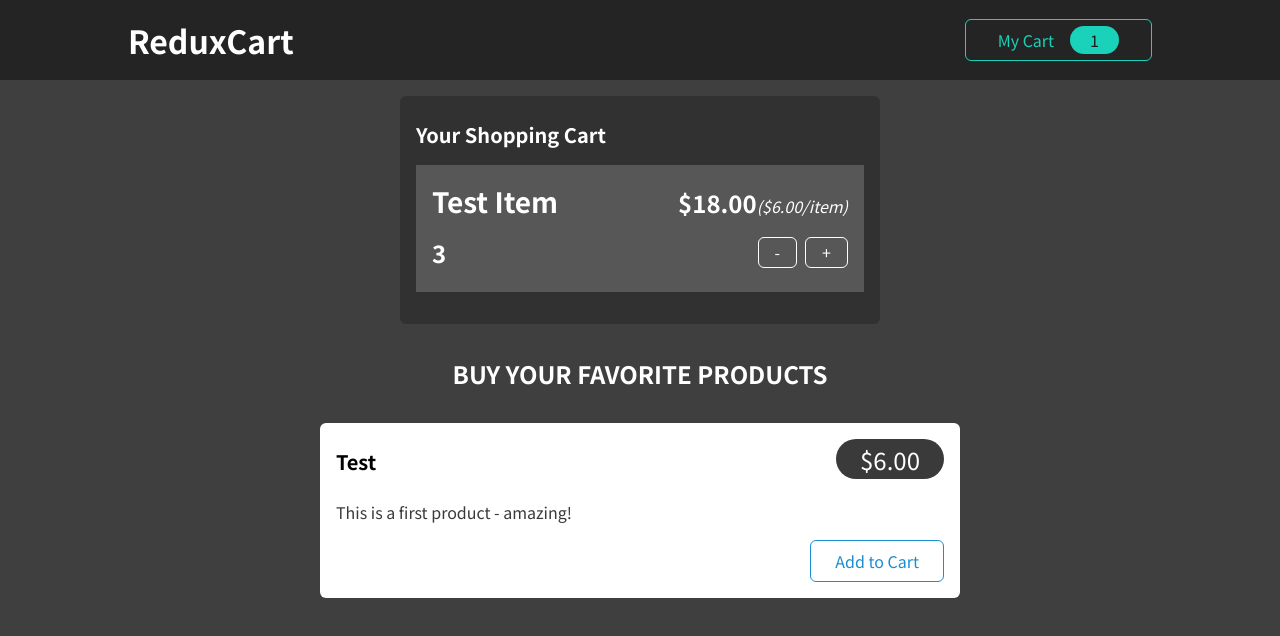
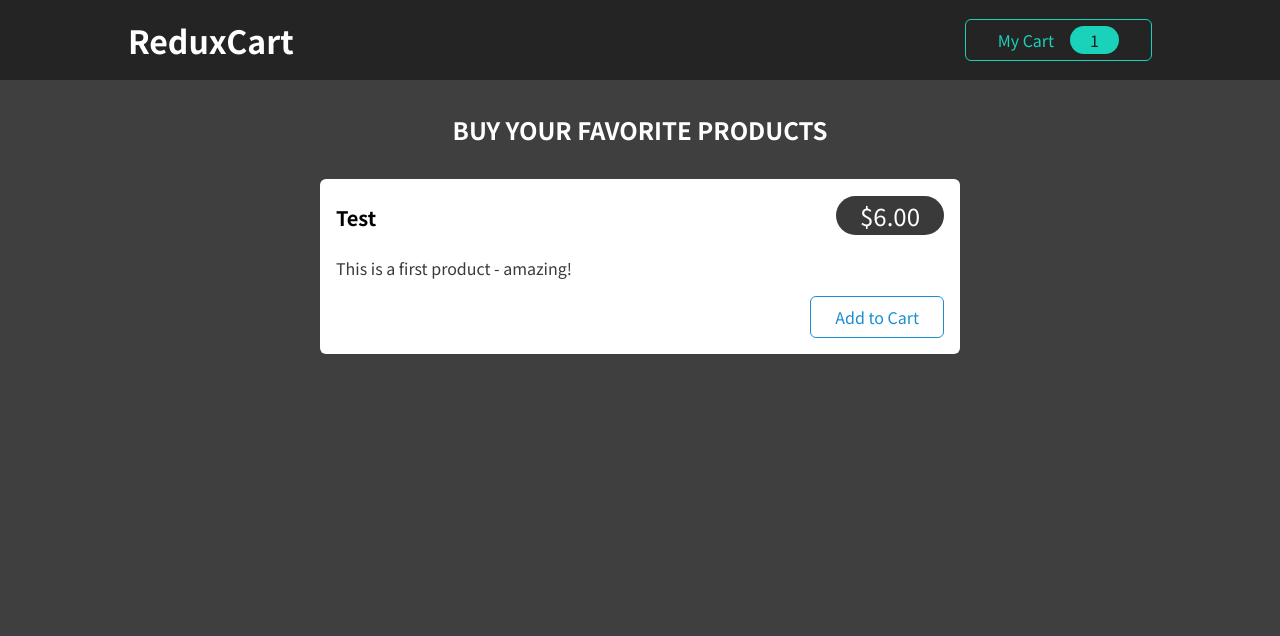
Before and after one commit to Code-Guste/redux-assignment-solution, a React (Create React App) app: page / in a window 1280 px wide. Shown: the top 636 px of the page. Built offline with nearby package versions, Linux system fonts and the light colour scheme.

Commit message:
Toggle the cart by clicking My Cart button

```diff
--- a/src/App.js
+++ b/src/App.js
@@ -1,11 +1,13 @@
 import Cart from "./components/Cart/Cart";
 import Layout from "./components/Layout/Layout";
 import Products from "./components/Shop/Products";
+import { useSelector } from "react-redux";
 
 function App() {
+  const show = useSelector((state) => state.cart.show);
   return (
     <Layout>
-      <Cart />
+      {show && <Cart />}
       <Products />
     </Layout>
   );
--- a/src/components/Cart/CartButton.js
+++ b/src/components/Cart/CartButton.js
@@ -1,8 +1,14 @@
 import classes from "./CartButton.module.css";
+import { useDispatch } from "react-redux";
+import { toggle } from "../../store/cart";
 
 const CartButton = (props) => {
+  const dispatch = useDispatch();
+  const cartButtonClickedHandler = () => {
+    dispatch(toggle());
+  };
   return (
-    <button className={classes.button}>
+    <button className={classes.button} onClick={cartButtonClickedHandler}>
       <span>My Cart</span>
       <span className={classes.badge}>1</span>
     </button>
```
